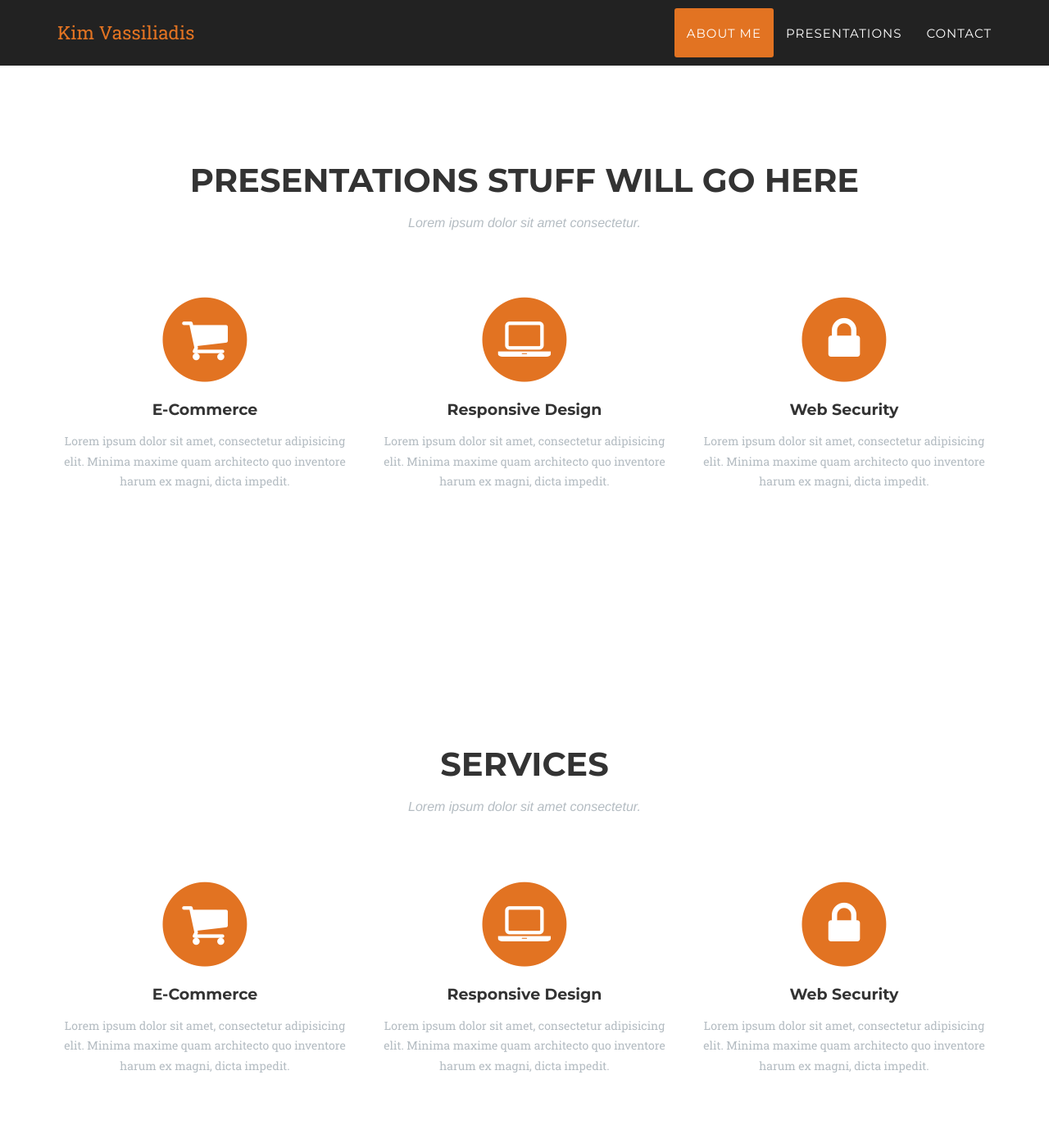
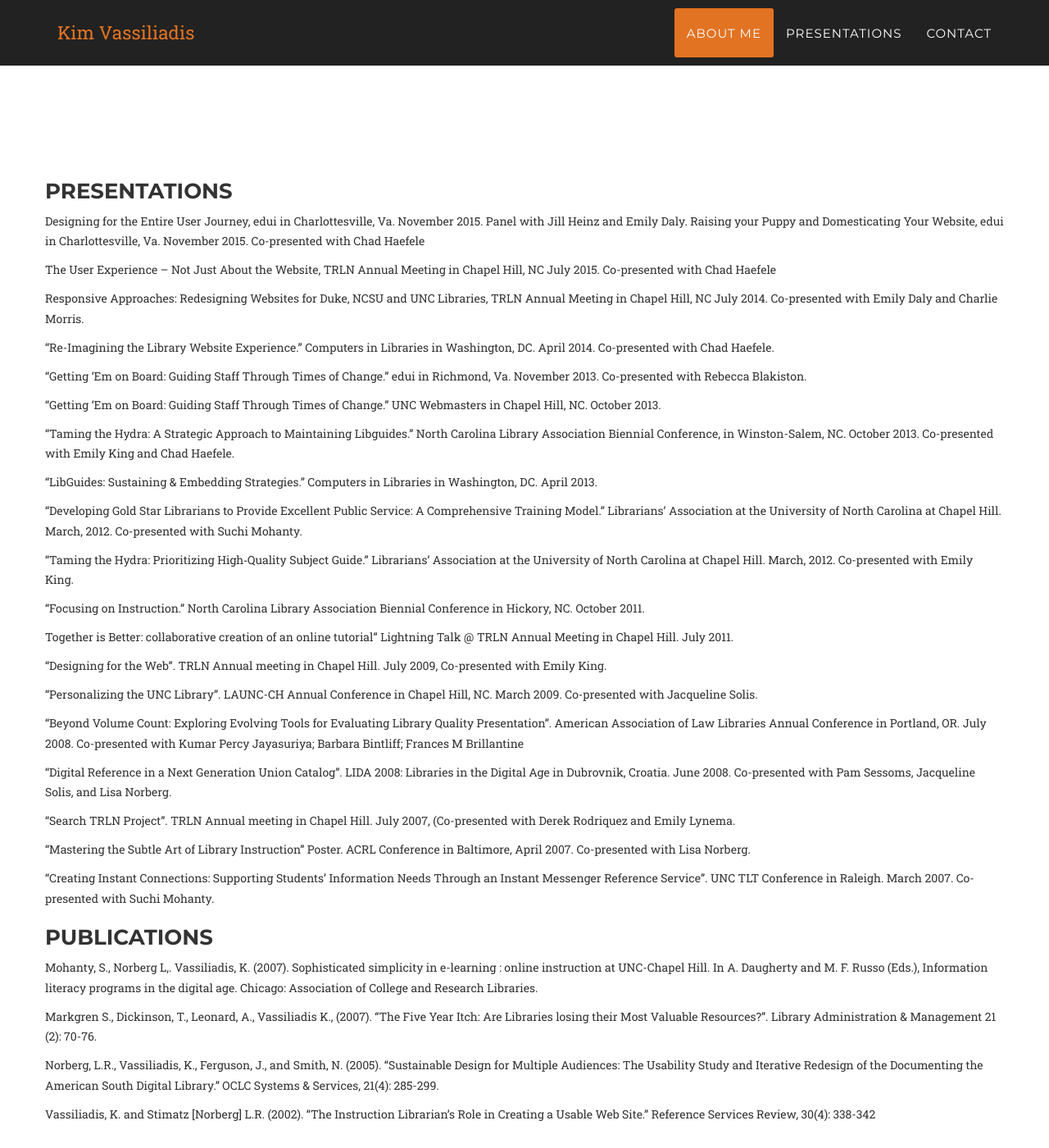
Before and after one commit to kimbrarian/jekyll, a Jekyll site: the page built from index.html, in a window 1280 px wide and 1400 px high, scrolled down 1493 px. Shown: the whole window at 82% size. Built offline with Jekyll 4.4.1, drawn with Linux system fonts in a browser that asks for light colours; some web fonts are replaced.

Commit message:
Update presentations.html

```diff
--- a/_includes/presentations.html
+++ b/_includes/presentations.html
@@ -2,6 +2,40 @@
     <section id="presentations">
         <div class="container">
             <div class="row">
+                <h3>Presentations</h3>
+               <p> Designing for the Entire User Journey, edui in Charlottesville, Va. November 2015. Panel with Jill Heinz and Emily Daly.
+Raising your Puppy and Domesticating Your Website, edui in Charlottesville, Va. November 2015. Co-presented with Chad Haefele</p>
+
+<p>The User Experience – Not Just About the Website, TRLN Annual Meeting in Chapel Hill, NC July 2015. Co-presented with Chad Haefele</p>
+<p>Responsive Approaches: Redesigning Websites for Duke, NCSU and UNC Libraries, TRLN Annual Meeting in Chapel Hill, NC July 2014. Co-presented with Emily Daly and Charlie Morris.</p>
+<p>“Re-Imagining the Library Website Experience.” Computers in Libraries in Washington, DC. April 2014. Co-presented with Chad Haefele.</p>
+
+<p>“Getting ‘Em on Board: Guiding Staff Through Times of Change.” edui in Richmond, Va. November 2013. Co-presented with Rebecca Blakiston.</p>
+<p>“Getting ‘Em on Board: Guiding Staff Through Times of Change.” UNC Webmasters in Chapel Hill, NC. October 2013.</p>
+<p>“Taming the Hydra: A Strategic Approach to Maintaining Libguides.” North Carolina Library Association Biennial Conference, in Winston-Salem, NC. October 2013. Co-presented with Emily King and Chad Haefele.</p>
+<p>“LibGuides: Sustaining & Embedding Strategies.” Computers in Libraries in Washington, DC. April 2013.</p>
+<p>“Developing Gold Star Librarians to Provide Excellent Public Service: A Comprehensive Training Model.” Librarians’ Association at the University of North Carolina at Chapel Hill. March, 2012. Co-presented with Suchi Mohanty.</p>
+<p>“Taming the Hydra: Prioritizing High‐Quality Subject Guide.” Librarians’ Association at the University of North Carolina at Chapel Hill. March, 2012. Co-presented with Emily King.</p>
+<p>“Focusing on Instruction.” North Carolina Library Association Biennial Conference in Hickory, NC. October 2011.</p>
+<p>Together is Better: collaborative creation of an online tutorial” Lightning Talk @ TRLN Annual Meeting in Chapel Hill. July 2011.</p>
+<p>“Designing for the Web”. TRLN Annual meeting in Chapel Hill. July 2009, Co-presented with Emily King.</p>
+<p>“Personalizing the UNC Library”. LAUNC-CH Annual Conference in Chapel Hill, NC. March 2009. Co-presented with Jacqueline Solis.</p>
+<p>“Beyond Volume Count: Exploring Evolving Tools for Evaluating Library Quality Presentation”. American Association of Law Libraries Annual Conference in Portland, OR. July 2008. Co-presented with Kumar Percy Jayasuriya; Barbara Bintliff; Frances M Brillantine</p>
+<p>“Digital Reference in a Next Generation Union Catalog”. LIDA 2008: Libraries in the Digital Age in Dubrovnik, Croatia. June 2008. Co-presented with Pam Sessoms, Jacqueline Solis, and Lisa Norberg.</p>
+<p>“Search TRLN Project”. TRLN Annual meeting in Chapel Hill. July 2007, (Co-presented with Derek Rodriquez and Emily Lynema.</p>
+<p>“Mastering the Subtle Art of Library Instruction” Poster. ACRL Conference in Baltimore, April 2007. Co-presented with Lisa Norberg.</p>
+<p>“Creating Instant Connections: Supporting Students’ Information Needs Through an Instant Messenger Reference Service”. UNC TLT Conference in Raleigh. March 2007. Co-presented with Suchi Mohanty.</p>
+
+                <h3>Publications</h3>
+<p>Mohanty, S., Norberg L,. Vassiliadis, K. (2007). Sophisticated simplicity in e-learning : online instruction at UNC-Chapel Hill. In A. Daugherty and M. F. Russo (Eds.), Information literacy programs in the digital age. Chicago: Association of College and Research Libraries.</p>
+<p>Markgren S., Dickinson, T., Leonard, A., Vassiliadis K., (2007). “The Five Year Itch: Are Libraries losing their Most Valuable Resources?”. Library Administration & Management 21 (2): 70-76.</p>
+<p>Norberg, L.R., Vassiliadis, K., Ferguson, J., and Smith, N. (2005). “Sustainable Design for Multiple Audiences: The Usability Study and Iterative Redesign of the Documenting the American South Digital Library.” OCLC Systems & Services, 21(4): 285-299.</p>
+<p>Vassiliadis, K. and Stimatz [Norberg] L.R. (2002). “The Instruction Librarian’s Role in Creating a Usable Web Site.” Reference Services Review, 30(4): 338-342</p>
+
+
+
+
+                <!--
                 <div class="col-lg-12 text-center">
                     <h2 class="section-heading">Presentations stuff will go here</h2>
                     <h3 class="section-subheading text-muted">Lorem ipsum dolor sit amet consectetur.</h3>
@@ -32,6 +66,6 @@
                     <h4 class="service-heading">Web Security</h4>
                     <p class="text-muted">Lorem ipsum dolor sit amet, consectetur adipisicing elit. Minima maxime quam architecto quo inventore harum ex magni, dicta impedit.</p>
                 </div>
-            </div>
+            </div>-->
         </div>
 </section>
```
